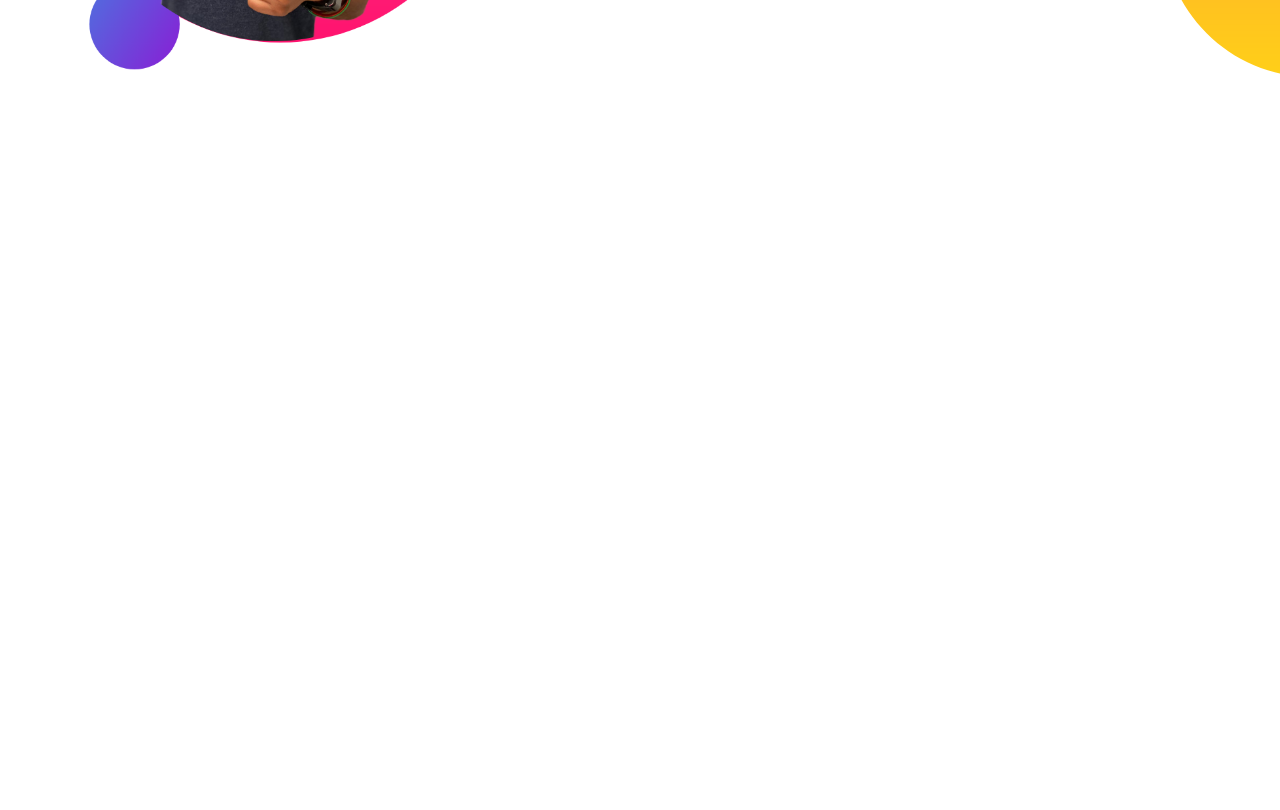
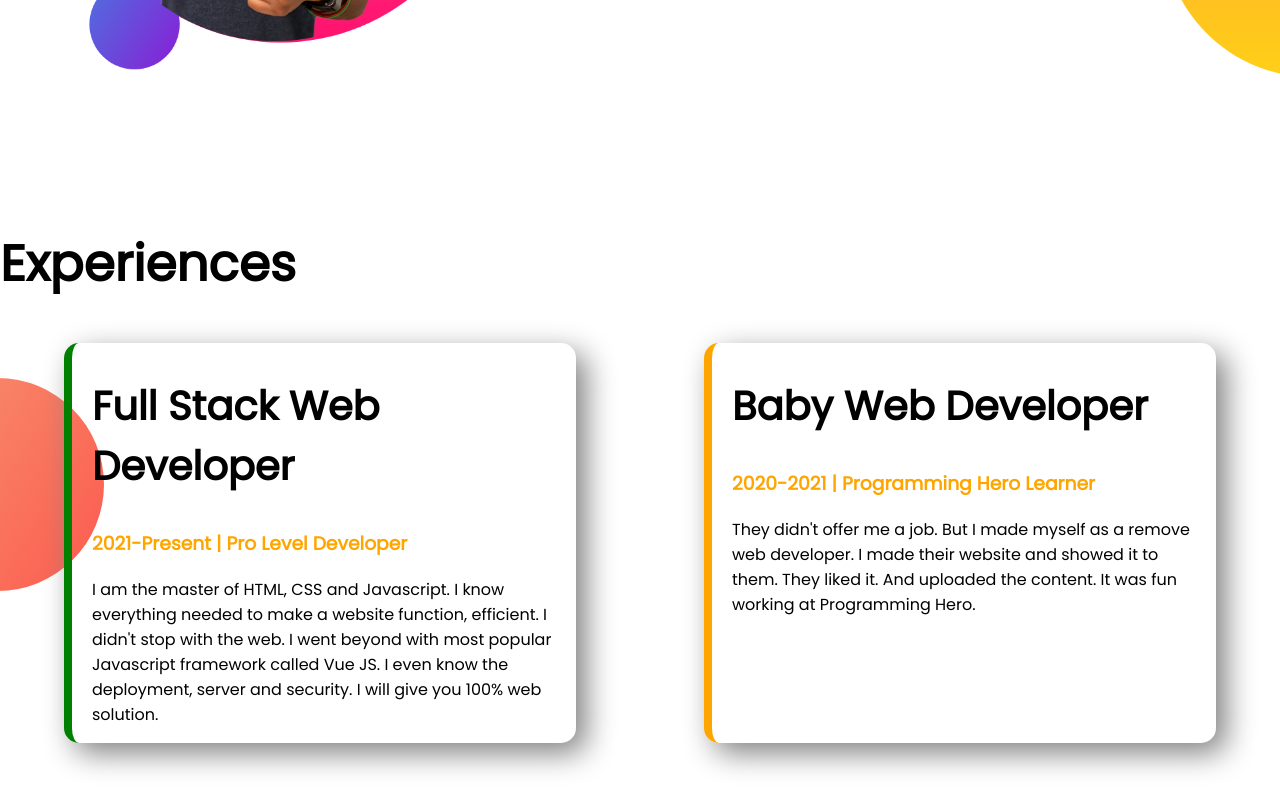
Before and after one commit to Mahmudtareq/developer-portfolio, a plain HTML site: page index.html in a window 1280 px wide. Shown: the part 1024-1834 px from the top of the page. Before the commit the page ends 1251 px from the top, so only its background shows below. Drawn offline with Linux system fonts and the light colour scheme.

Commit message:
exprience part design

```diff
--- a/index.html
+++ b/index.html
@@ -10,13 +10,14 @@
     <link rel="preconnect" href="https://fonts.googleapis.com">
     <link rel="preconnect" href="https://fonts.gstatic.com" crossorigin>
     <link href="https://fonts.googleapis.com/css2?family=Poppins&display=swap" rel="stylesheet">
+    <!--css style link part-->
     <link rel="stylesheet" href="style.css">
 
 </head>
 
 <body>
-    <section class="top-banner">
-        <!--header part start-->
+    <section class="top-banner flexavile-container">
+        <!--to header section  part start-->
         <div class="half-width">
             <h1>Welcome To</h1>
             <h1> <span class="orange-color">Tareq mahmud</span> world!</h1>
@@ -29,10 +30,12 @@
         <div class="half-width">
             <img src="./images/jhankar.png" alt="janker">
         </div>
-        <!--header part end-->
+    </section>
+    <!-- top section header part end-->
+    <!---------------------------------------------------->
+    <!--bottom header sction part start -->
 
-    </section>
-    <section class="bottom-banner">
+    <section class="bottom-banner flexavile-container">
         <div class="half-width">
             <img src="./images/jhankar2.png" alt="janker 2">
         </div>
@@ -45,6 +48,32 @@
 
         </div>
     </section>
+    <!--bottom headrer section part end-->
+    <!------------------------------------>
+
+    <section class="experience-area">
+        <h1>Experiences</h1>
+        <div class="flexavile-container
+         ">
+            <div class="experience-item left1-broder">
+                <h2>Full Stack Web Developer</h2>
+                <h3 class="orange-color">2021-Present | Pro Level Developer</h3>
+                <p>I am the master of HTML, CSS and Javascript. I know everything needed to make a website function,
+                    efficient. I didn't stop with the web. I went beyond with most popular Javascript framework called
+                    Vue
+                    JS. I even know the deployment, server and security. I will give you 100% web solution.</p>
+            </div>
+            <div class="experience-item left2-broder">
+                <h2>Baby Web Developer</h2>
+                <h3 class="orange-color">2020-2021 | Programming Hero Learner</h3>
+                <p>They didn't offer me a job. But I made myself as a remove web developer. I made their website and
+                    showed
+                    it to them. They liked it. And uploaded the content. It was fun working at Programming Hero.</p>
+            </div>
+
+        </div>
+    </section>
+
 
 </body>
 
--- a/style.css
+++ b/style.css
@@ -5,40 +5,70 @@ body{
 h1{
     font-size: 50px;
 }
+h2{
+    font-size: 40px;
+}
+/*spanm tag*/
 .orange-color{
     color: orange;
 }
-section{
+/*section design*/
+.flexavile-container{
     display: flex;
     margin-bottom: 150px;
 }
+/*div design*/
 .half-width{
     width: 50%;
     padding-left: 2%;
 }
+/*image design*/
 .half-width img{
     width: 80%;
 }
+/*button design*/
 .hire-btn{
     text-decoration: none;
-    background-image: linear-gradient(orange, tomato);
+    background-image: linear-gradient(rgb(58, 47, 28), rgb(247, 78, 48));
     padding: 10px 40px;
     border-radius: 5px;
     font-weight: 400;
     color: aliceblue;
-
+}
+.hire-btn:hover{
+    color: red;
 
 }
+/* to banner design*/
 .top-banner{
-
     background-image: url(./images/top-banner.png);
     background-repeat: no-repeat;
-
-
 }
+/*bottom banner design*/
 .bottom-banner{
     background-image: url(./images/dream-bg.png);
     background-repeat: no-repeat;
     background-position: right bottom;
     padding-right: 5%;
 }
+.experience-area{
+    background-image: url(./images/exp-bg.png);
+    background-repeat: no-repeat;
+    background-position: left;
+}
+.experience-item{
+    width: 40%;
+    margin-left: 5%;
+    margin-right: 5%;
+    padding-left: 20px;
+    padding-right: 10px;
+    box-shadow: 10px 10px 30px gray;
+    border-radius: 15px;
+}
+.left2-broder{
+    border-left: 8px solid orange;
+}
+.left1-broder{
+    border-left: 8px solid green;
+
+}
```
